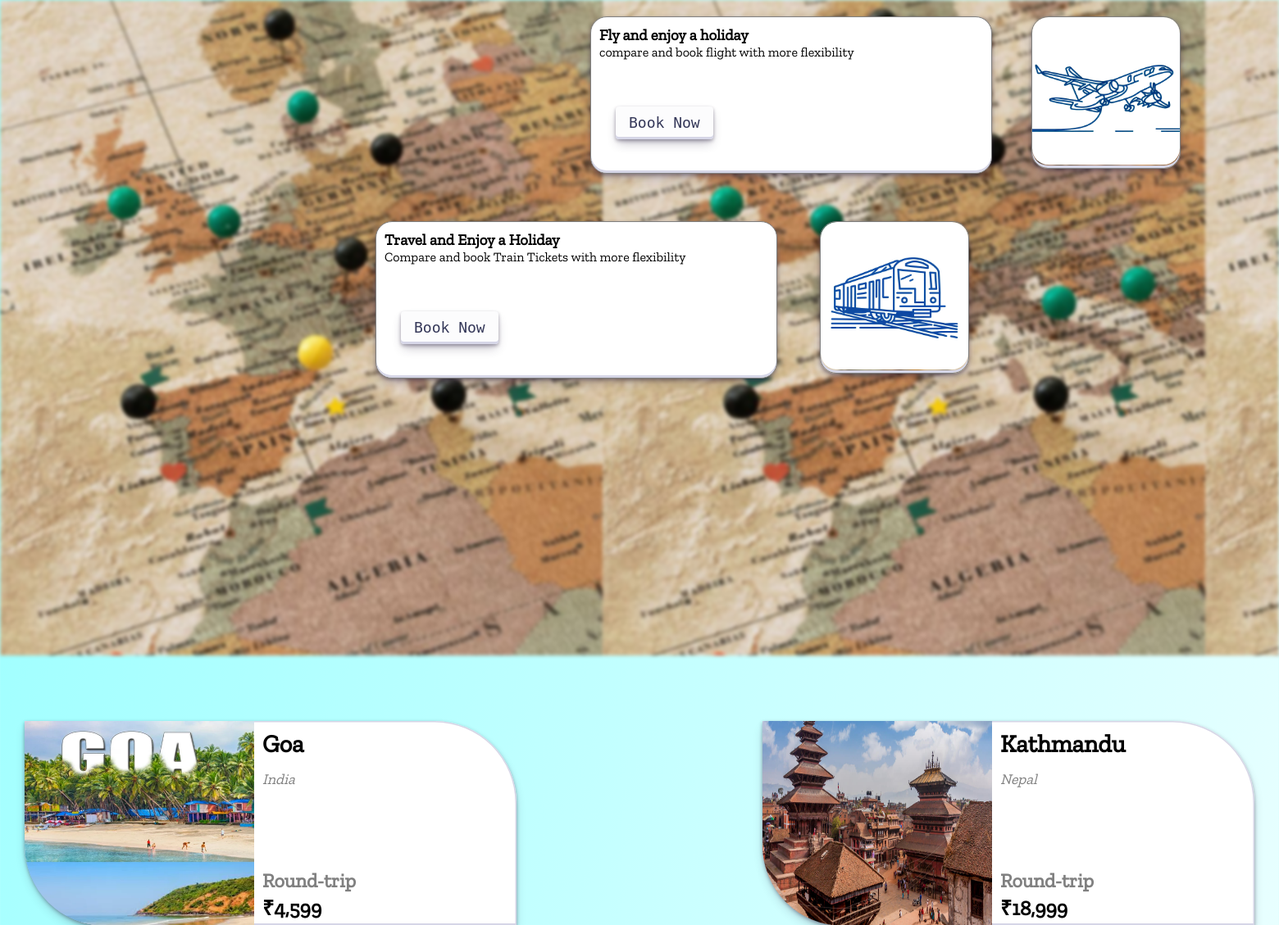
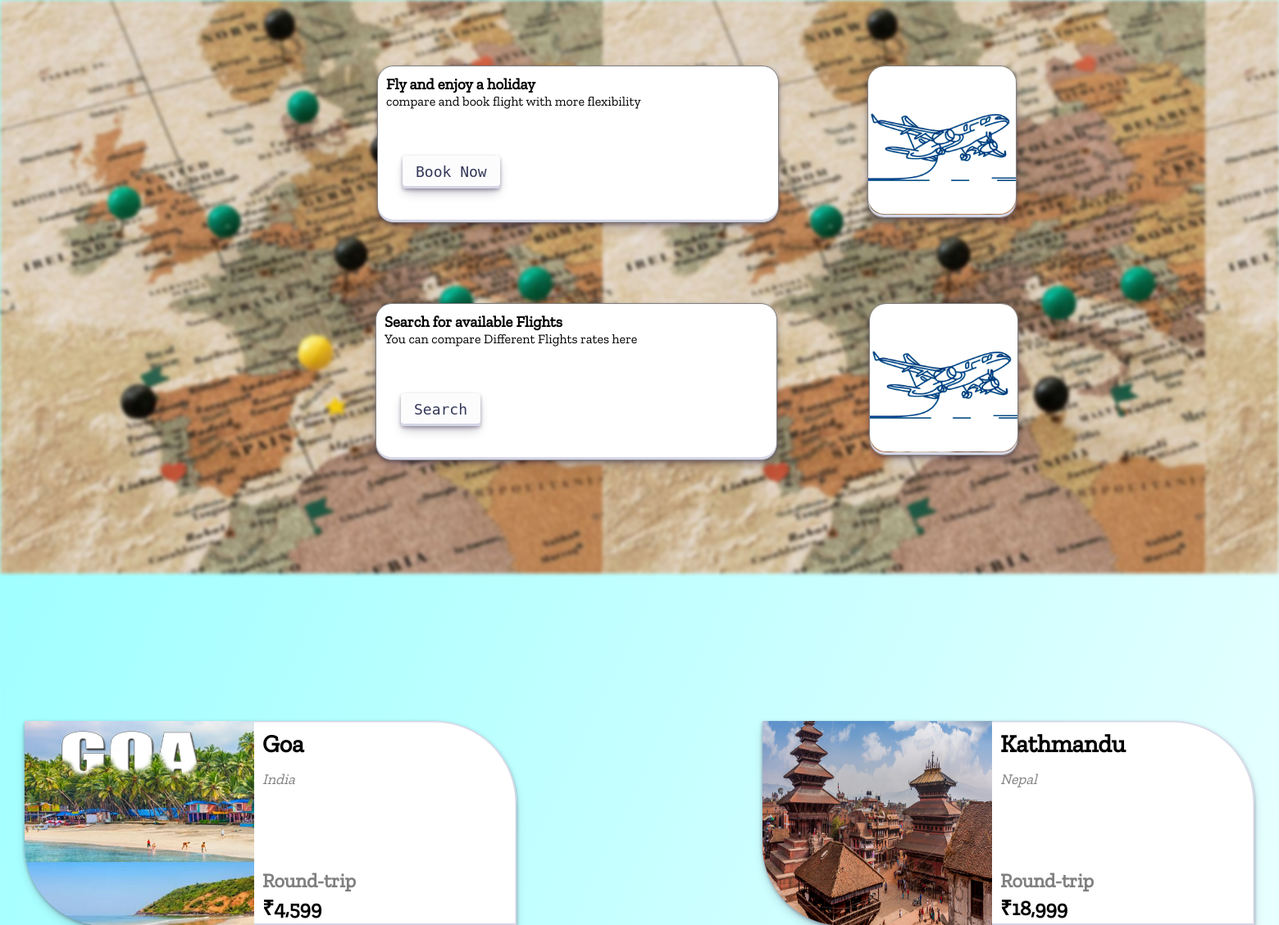
Before and after one commit to wtprojectttt/bookkaro, a PHP site: page / in a window 1560 px wide. Shown: the part 750-1879 px from the top of the page at 82% size. Run offline with PHP 8.4, Linux system fonts and the light colour scheme.

Commit message:
bhai dekh ke final karte

```diff
--- a/index.html
+++ b/index.html
@@ -77,24 +77,24 @@
 
             <div class="trainn">
                 <div class="offer2">
-                    <h3>Travel and Enjoy a Holiday </h3>
+                    <h3>Search for available Flights </h3>
                     <p>
-                        Compare and book Train Tickets with more flexibility
+                        You can compare Different Flights rates here
                     </p><br><br><br>
                     <div class="botton">
-                        <a href="tbooking.html" style="text-decoration: none;">
-                        <button class="button0" role="button">Book Now</button>
+                        <a href="serach.html" style="text-decoration: none;">
+                        <button class="button0" role="button">Search</button>
                         </a>
                     </div>
                 </div>
 
                 <div class="emptyTrain">
                     <div class="train">
-                        <img src="train.jpg" alt="train" height="180px" width="180px" style="border-radius: 20px;">
+                        <img src="plane.jpg" alt="train" height="180px" width="180px" style="border-radius: 20px;">
                         <div class="over">
                             <div class="content2" id="trainB">
-                                <h2>TRAIN</h2>
-                                <h3>Tickets</h3>
+                                <h2>SEARCH</h2>
+                                <h3>here</h3>
                             </div>
                         </div>
                     </div>
--- a/main.css
+++ b/main.css
@@ -128,7 +128,7 @@ body{
 
 .bookingbg {
     position: absolute;
-    height: 800px;
+    height: 700px;
     width: 100%;
     right: 0;
     background-image: url(bookingbg.jpeg);
@@ -163,15 +163,17 @@ body{
     border-radius: 20px;
     background: #fff;
     box-shadow: rgba(45, 35, 66, 0.4) 0 2px 4px,rgba(45, 35, 66, 0.3) 0 7px 13px -3px,#D6D6E7 0 -3px 0 inset;
-    left: 720px;
+    left: 460px;
+    top: 30%;
 }
 
 .plane{
     position: absolute;
-    right: 100px;
+    right: 300px;
     border: 1px gray solid;
     border-radius: 20px;
     box-shadow: rgba(45, 35, 66, 0.4) 0 2px 4px,rgba(45, 35, 66, 0.3) 0 7px 13px -3px,#D6D6E7 0 -3px 0 inset;
+    top: 30%;
 }
 
 .trainn{
@@ -192,67 +194,20 @@ body{
     background: white;
     box-shadow: rgba(45, 35, 66, 0.4) 0 2px 4px,rgba(45, 35, 66, 0.3) 0 7px 13px -3px,#D6D6E7 0 -3px 0 inset;
     right: 550px;
+    top: 50%;
 
 }
 
 .train{
     position: absolute;
-    left: 1000px;
+    left: 1060px;
     border: 1px gray solid;
     border-radius: 20px;
     box-shadow: rgba(45, 35, 66, 0.4) 0 2px 4px,rgba(45, 35, 66, 0.3) 0 7px 13px -3px,#D6D6E7 0 -3px 0 inset;
+    top: 50%;
 }
 
-.buss{
-    position: absolute;
-    width: 100%;
-    top: 500px;
-}
 
-.offer3 {
-    position: absolute;
-    width:30%;
-    height: 170px;
-    padding: 10px;
-    /* margin: 10px; */
-    border: 1px gray solid;
-    border-radius: 20px;
-    background: white;
-    box-shadow: rgba(45, 35, 66, 0.4) 0 2px 4px,rgba(45, 35, 66, 0.3) 0 7px 13px -3px,#D6D6E7 0 -3px 0 inset;
-    left: 200px;
-}
-
-.bus{
-    position: absolute;
-    right: 600px;
-    border: 1px gray solid;
-    border-radius: 20px;
-    box-shadow: rgba(45, 35, 66, 0.4) 0 2px 4px,rgba(45, 35, 66, 0.3) 0 7px 13px -3px,#D6D6E7 0 -3px 0 inset;
-}
-
-.carr{
-    position: absolute;
-    width: 100%;
-    top: 620px;
-}
-
-.offer4 {
-    position: absolute;
-    /* top: 600px; */
-    width:30%;
-    height: 170px;
-    padding: 10px;
-    /* margin: 10px; */
-    border: 1px gray solid;
-    border-radius: 20px;
-    box-shadow: rgba(45, 35, 66, 0.4) 0 2px 4px,rgba(45, 35, 66, 0.3) 0 7px 13px -3px,#D6D6E7 0 -3px 0 inset;
-}
-
-.cab{
-    position: absolute;
-    right: 20px;
-    /* top: 600px; */
-}
 
 .over{
     position: absolute;
@@ -280,7 +235,7 @@ body{
 .content2{
     position: absolute;
     top: 50%;
-    right: 10%;
+    right: 4%;
     transform: translate(-50%,-50%);
     color: rgb(255, 255, 255);
     text-align: center;
```
